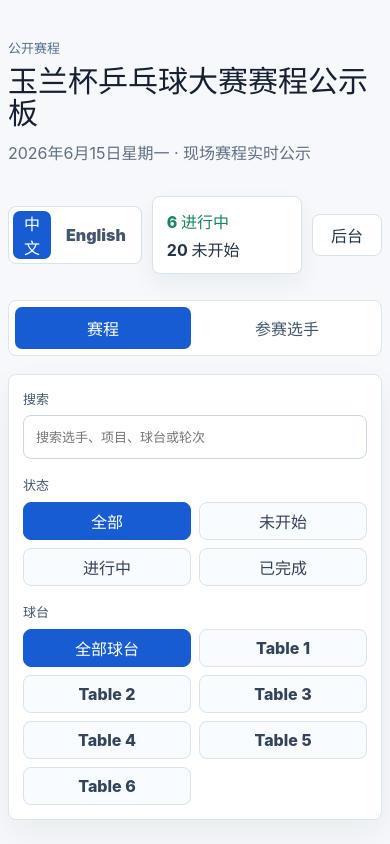
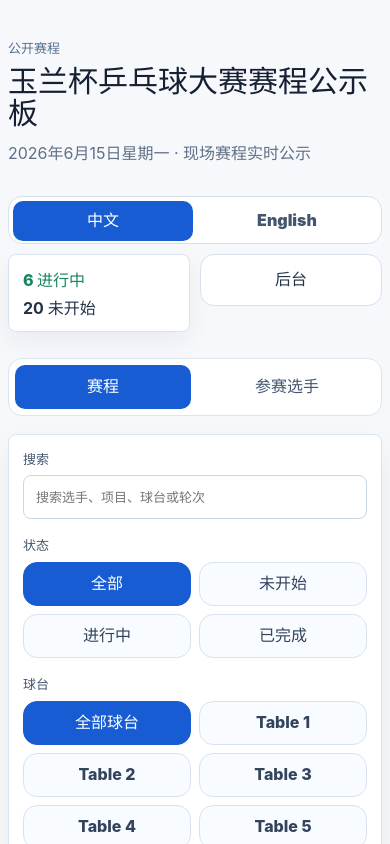
Before and after one commit to yudongstt-a11y/table-tennis-board, a React (Vite) app: page / in a window 390 px wide. Shown: the top 844 px of the page. Built offline with nearby package versions, Linux system fonts and the light colour scheme.

Commit message:
Improve mobile buttons and login safety

```diff
--- a/src/App.jsx
+++ b/src/App.jsx
@@ -71,7 +71,7 @@ export default function App() {
       return { ok: true };
     }
 
-    return { ok: false, message: "用户名或密码不正确" };
+    return { ok: false, message: "用户名或密码错误" };
   }
 
   function handleLogout() {
--- a/src/components/AdminLogin.jsx
+++ b/src/components/AdminLogin.jsx
@@ -4,7 +4,7 @@ import LanguageToggle from "./LanguageToggle.jsx";
 
 export default function AdminLogin({ language, onLanguageChange, onLogin, onBack }) {
   const t = getTranslator(language);
-  const [username, setUsername] = useState("admin");
+  const [username, setUsername] = useState("");
   const [password, setPassword] = useState("");
   const [error, setError] = useState("");
 
@@ -28,7 +28,7 @@ export default function AdminLogin({ language, onLanguageChange, onLogin, onBack
 
         <form className="admin-form" onSubmit={handleSubmit}>
           <label>
-            <span>Username</span>
+            <span>{t("username")}</span>
             <input
               value={username}
               onChange={(event) => setUsername(event.target.value)}
@@ -36,18 +36,17 @@ export default function AdminLogin({ language, onLanguageChange, onLogin, onBack
             />
           </label>
           <label>
-            <span>Password</span>
+            <span>{t("password")}</span>
             <input
               value={password}
               onChange={(event) => setPassword(event.target.value)}
               type="password"
               autoComplete="current-password"
-              placeholder="123456"
             />
           </label>
           {error && <div className="form-error">{error}</div>}
           <button className="primary-button" type="submit">
-            Login
+            {t("login")}
           </button>
           <button className="ghost-button full" type="button" onClick={onBack}>
             {t("backToSchedule")}
--- a/src/i18n/translations.js
+++ b/src/i18n/translations.js
@@ -65,7 +65,10 @@ export const translations = {
     womensOnly: "女子单打仅限女子选手",
     loginTitle: "管理员登录",
     loginSubtitle: "用于维护参赛选手、安排赛程、更新球台和比赛状态。",
-    usernameOrPasswordWrong: "用户名或密码不正确",
+    username: "用户名",
+    password: "密码",
+    login: "登录",
+    usernameOrPasswordWrong: "用户名或密码错误",
     backToSchedule: "返回赛程",
   },
   en: {
@@ -134,7 +137,10 @@ export const translations = {
     womensOnly: "Women's Singles is only available for female players.",
     loginTitle: "Admin Login",
     loginSubtitle: "Maintain players, schedule matches, and update tables and match status.",
-    usernameOrPasswordWrong: "Username or password is incorrect",
+    username: "Username",
+    password: "Password",
+    login: "Login",
+    usernameOrPasswordWrong: "Incorrect username or password",
     backToSchedule: "Back to Schedule",
   },
 };
--- a/src/styles.css
+++ b/src/styles.css
@@ -26,6 +26,16 @@ select {
 
 button {
   cursor: pointer;
+}
+
+button,
+.primary-button,
+.ghost-button,
+.danger-button,
+.icon-button {
+  white-space: nowrap;
+  line-height: 1.1;
+  text-align: center;
 }
 
 .page {
@@ -108,22 +118,30 @@ h2 {
 }
 
 .language-toggle {
-  display: inline-flex;
+  display: grid;
+  grid-template-columns: 1fr 1fr;
   gap: 4px;
-  min-height: 42px;
+  height: 48px;
+  min-width: 240px;
   padding: 4px;
   border: 1px solid #d8e1ec;
-  border-radius: 8px;
+  border-radius: 14px;
   background: #ffffff;
+  overflow: hidden;
 }
 
 .language-toggle button {
+  display: flex;
+  align-items: center;
+  justify-content: center;
+  height: 40px;
   border: 0;
-  border-radius: 7px;
+  border-radius: 10px;
   padding: 0 11px;
   color: #44566f;
   background: transparent;
   font-weight: 900;
+  white-space: nowrap;
 }
 
 .language-toggle button.active {
@@ -143,11 +161,16 @@ h2 {
 .ghost-button,
 .danger-button,
 .icon-button {
-  min-height: 42px;
+  display: inline-flex;
+  align-items: center;
+  justify-content: center;
+  height: 48px;
+  min-width: 112px;
   border: 0;
-  border-radius: 8px;
+  border-radius: 14px;
   padding: 0 16px;
   font-weight: 800;
+  white-space: nowrap;
 }
 
 .primary-button {
@@ -168,7 +191,8 @@ h2 {
 }
 
 .icon-button {
-  width: 42px;
+  width: 48px;
+  min-width: 48px;
   padding: 0;
   color: #25344d;
   background: #eff4f9;
@@ -281,18 +305,22 @@ h2 {
   margin-bottom: 18px;
   padding: 6px;
   border: 1px solid #dbe5ef;
-  border-radius: 8px;
+  border-radius: 14px;
   background: #ffffff;
 }
 
 .top-tabs button {
-  min-height: 42px;
+  display: flex;
+  align-items: center;
+  justify-content: center;
+  height: 44px;
   flex: 1;
   border: 0;
-  border-radius: 7px;
+  border-radius: 10px;
   color: #44566f;
   background: transparent;
   font-weight: 900;
+  white-space: nowrap;
 }
 
 .top-tabs button.active {
@@ -324,13 +352,18 @@ h2 {
 
 .segmented button,
 .table-tabs button {
-  min-height: 38px;
+  display: flex;
+  align-items: center;
+  justify-content: center;
+  height: 44px;
+  min-width: 110px;
   border: 1px solid #d9e3ef;
-  border-radius: 8px;
+  border-radius: 14px;
   padding: 0 13px;
   color: #33435c;
   background: #f8fbff;
   font-weight: 800;
+  white-space: nowrap;
 }
 
 .segmented button.active,
@@ -832,12 +865,17 @@ h2 {
 
   .header-actions,
   .admin-actions {
+    display: grid;
+    grid-template-columns: repeat(2, minmax(0, 1fr));
     width: 100%;
+    align-items: stretch;
     justify-content: stretch;
   }
 
   .language-toggle {
+    grid-column: 1 / -1;
     width: 100%;
+    min-width: 0;
   }
 
   .language-toggle button {
@@ -846,7 +884,27 @@ h2 {
 
   .header-actions > *,
   .admin-actions > * {
-    flex: 1;
+    width: 100%;
+    min-width: 0;
+  }
+
+  .header-actions .primary-button,
+  .header-actions .ghost-button,
+  .header-actions .danger-button,
+  .admin-actions .primary-button,
+  .admin-actions .ghost-button,
+  .admin-actions .danger-button {
+    height: 52px;
+    width: 100%;
+  }
+
+  .header-actions .live-summary {
+    min-height: 52px;
+    align-content: center;
+  }
+
+  .admin-actions {
+    grid-template-columns: repeat(3, minmax(0, 1fr));
   }
 
   .filter-panel {
@@ -920,6 +978,16 @@ h2 {
     flex: 1;
   }
 
+  .form-actions {
+    display: grid;
+    grid-template-columns: repeat(2, minmax(0, 1fr));
+    width: 100%;
+  }
+
+  .form-actions button {
+    width: 100%;
+  }
+
   .match-form {
     grid-template-columns: 1fr;
   }
@@ -962,4 +1030,13 @@ h2 {
   .admin-match-main {
     display: grid;
   }
+
+  .auth-topbar {
+    display: grid;
+    gap: 10px;
+  }
+
+  .auth-topbar .language-toggle {
+    width: 100%;
+  }
 }
```
